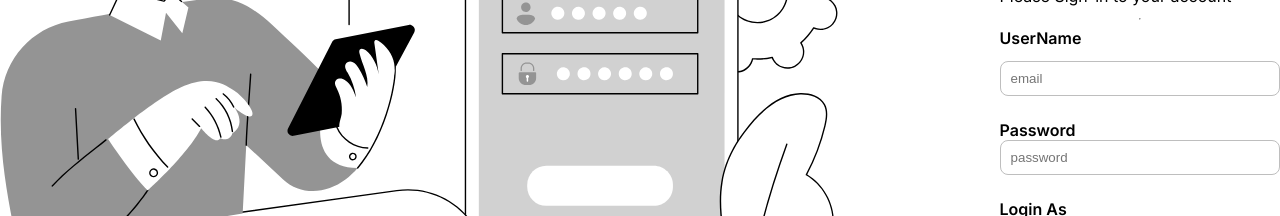
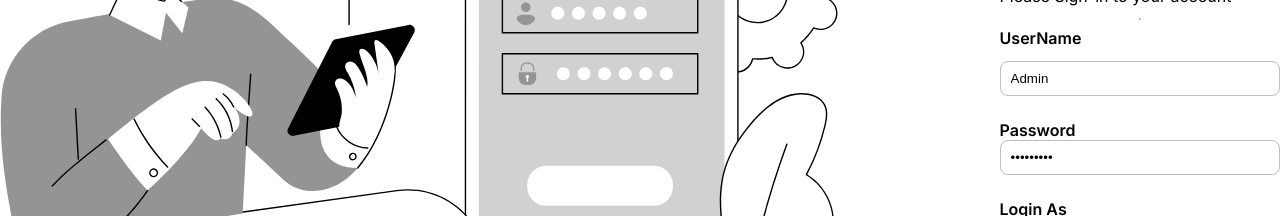
Before and after one commit to Heavy108/Alumn, a Next.js app in the folder alumn/: page /AdminLogin in a window 1280 px wide. Shown: the part 257-473 px from the top of the page. Built offline with nearby package versions, Linux system fonts and the light colour scheme.

Commit message:
added username  to view dashboard

```diff
--- a/alumn/src/app/AdminLogin/page.jsx
+++ b/alumn/src/app/AdminLogin/page.jsx
@@ -8,8 +8,8 @@ import Link from "next/link";
 function AdminLogin() {
   const router = useRouter();
   const [user, setUser] = useState({
-    username: "",
-    password: "",
+    username: "Admin",
+    password: "Admin@123",
     type: "admin", // Default type is admin
   });
   const [buttonDisabled, setButtonDisabled] = useState(false);
```
